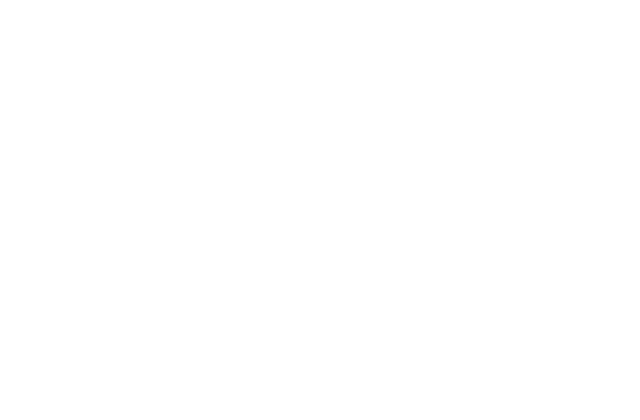
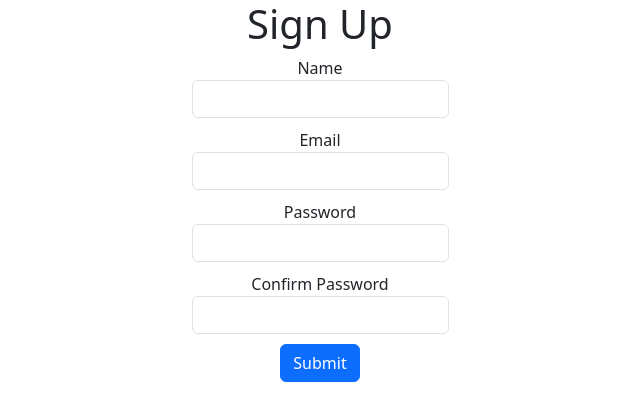
Before and after one commit to joshuaobare/blog-api, a React (Create React App) app in the folder cms/: page /admin/signup in a window 1280 px wide. Before the commit this address had no page. Shown: the top 420 px of the page, without its empty margins (320-960 px from the left). Built offline with nearby package versions, Linux system fonts and the light colour scheme.

Commit message:
populated SignUp component

```diff
--- a/cms/src/App.css
+++ b/cms/src/App.css
@@ -38,7 +38,7 @@
   justify-content: center;
   align-items: center;
 }
-.login-form {
+.login-form, .signup-form {
   display: flex;
   flex-direction: column;
   gap: 10px;
--- a/cms/src/App.js
+++ b/cms/src/App.js
@@ -1,5 +1,6 @@
 import './App.css';
 import Login from './components/Login'
+import SignUp from './components/SignUp'
 import { HashRouter, Routes, Route, BrowserRouter } from "react-router-dom";
 
 function App() {
@@ -8,6 +9,7 @@
       <BrowserRouter basename='/admin'>
         <Routes>
           <Route path='/login' element={<Login />}/>
+          <Route path='/signup' element={<SignUp />}/>
         </Routes>
       </BrowserRouter>
 
--- /dev/null
+++ b/cms/src/components/SignUp.js
@@ -0,0 +1,67 @@
+import { useState } from "react";
+
+export default function SignUp() {
+  const [userData, setUserData] = useState({
+    name: "",
+    email: "",
+    password: "",
+    confirmPassword: "",
+  });
+
+  const handleChange = (e) => {
+    setUserData((prevState) => {
+      return { ...prevState, [e.target.name]: e.target.value };
+    });
+  };
+
+  return (
+    <div className="sign-up">
+      <h1>Sign Up</h1>
+      <form action="" className="signup-form" >
+        <div className="form-group">
+          <label htmlFor="name">Name</label>
+          <input
+            type="text"
+            className="form-control"
+            name="name"
+            id="name"
+            onChange={handleChange}
+          />
+        </div>
+        <div className="form-group">
+          <label htmlFor="email">Email</label>
+          <input
+            type="email"
+            className="form-control"
+            id="email"
+            name="email"
+            onChange={handleChange}
+          />
+        </div>
+        <div className="form-group">
+          <label htmlFor="">Password</label>
+          <input
+            type="password"
+            className="form-control"
+            id="password"
+            name="password"
+            onChange={handleChange}
+          />
+        </div>
+        <div className="form-group">
+          <label htmlFor="confirmPassword">Confirm Password</label>
+          <input
+            type="password"
+            className="form-control"
+            id="confirmPassword"
+            name="confirmPassword"
+            onChange={handleChange}
+          />
+        </div>
+        <div className="form-group">
+          <button className="btn btn-primary">Submit</button>
+        </div>
+      </form>
+    </div>
+  );
+}
```
